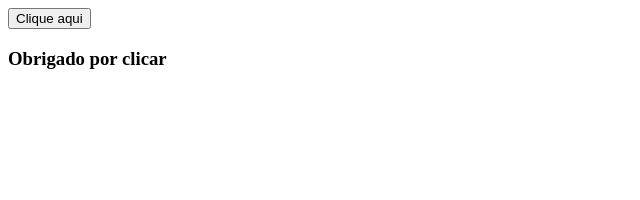
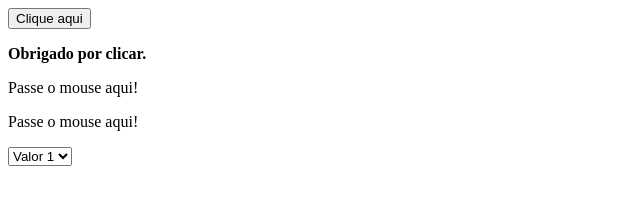
Before and after one commit to isaacnfernandes/aula_javascript, a plain HTML site: page index.html in a window 1280 px wide. Both pictures are taken after a click on the button "Clique aqui". Shown: the whole page, without its empty margins (0-640 px from the left). Drawn offline with Linux system fonts and the light colour scheme.

Commit message:
segunda parte da aula de Js

```diff
--- a/Js/main.js
+++ b/Js/main.js
@@ -1,8 +1,32 @@
 function clicou(){
-	alert("Obrigado por clicar");
+	//alert("Obrigado por clicar");
+	document.getElementById("agradecimento").innerHTML = "<b>Obrigado por clicar.</b>";
+	//console.log(document.getElementById("agradecimento"));
 }
 
+function redirecionar(){
+ 	window.open("https://www.devmedia.com.br/trabalhando-com-eventos-em-javascript/28521");
+ 	window.location.href = "https://www.devmedia.com.br/trabalhando-com-eventos-em-javascript/28521";
+}
 
+function trocar(elemento){
+	//document.getElementById("mousemove").innerHTML = "Obrigado por passar o mouse";
+	//alert("Você passou o mouse aqui.");
+	elemento.innerHTML = "Obrigado por passar o mouse";
+}
+
+function voltar(elemento){
+	//document.getElementById("mousemove").innerHTML = "Passe o mouse aqui";
+	elemento.innerHTML = "Passe o mouse aqui";
+}
+
+function carregarPagina(){
+	alert("Página carregada");
+}
+
+function funcaoChange(elemento){
+	console.log(elemento.value);
+}
 
 /*function soma(n1, n2){
 	return n1 + n2;
--- a/index.html
+++ b/index.html
@@ -5,8 +5,16 @@
 		<meta charset="utf-8">
 		<script type="text/javascript" src="js/main.js"></script>
 	</head>
-	<body>
+	<body onload="carregarPagina()">
 		<button type="button" onclick="clicou()">Clique aqui</button>
-		<h3>Obrigado por clicar</h3>
+		<p id="agradecimento" onclick="redirecionar()"></p>
+		<p id="mousemove" onmouseover="trocar(this)" onmouseout="voltar(this)">Passe o mouse aqui!</p>
+		<p id="mousemove2" onmouseover="trocar(this)" onmouseout="voltar(this)">Passe o mouse aqui!</p>
+
+		<select onchange="funcaoChange(this)">
+			<option value="1">Valor 1</option>
+			<option value="2">Valor 2</option>
+			<option value="3">Valor 3</option>
+		</select>
 	</body>
 </html>
```
